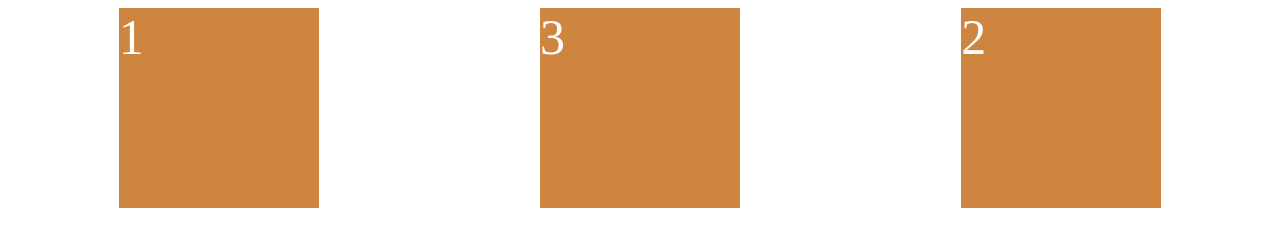
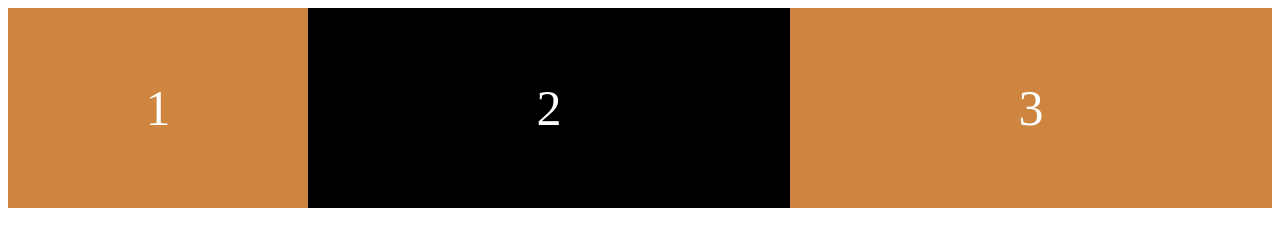
Before and after one commit to kdm0320/CSS_Layout_Master_Course, a plain HTML site: page FLEXBOX/index.html in a window 1280 px wide. Drawn offline with Linux system fonts and the light colour scheme.

Commit message:
flex-grow/flex-shirink

```diff
--- a/FLEXBOX/styles.css
+++ b/FLEXBOX/styles.css
@@ -1,19 +1,23 @@
 .wrapper {
   display: flex;
-  flex-direction: row;
   /* Main Axis */
-  justify-content: space-around;
   height: 100vh;
 }
 
 .child {
-  width: 200px;
+  width: 300px;
   height: 200px;
   background: peru;
   color: white;
   font-size: 50px;
+  display: flex;
+  justify-content: center;
+  align-items: center;
 }
-
 .child:nth-child(2) {
-  order: 1;
+  background: #000;
+  flex-grow: 2;
 }
+.child:nth-child(3) {
+  flex-grow: 2;
+}
```
